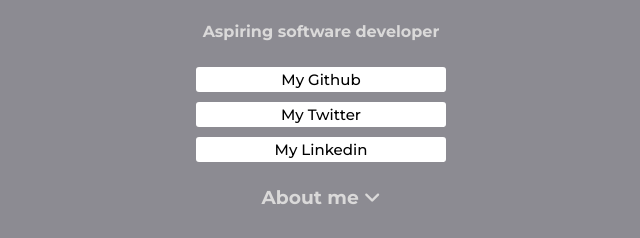
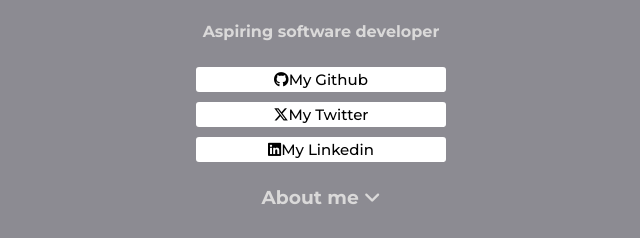
Before and after one commit to CarterrRyan/linktree, a plain HTML site: page index.html in a window 1280 px wide. Shown: the part 172-410 px from the top of the page, 319-959 px from the left. Drawn offline with nearby package versions, Linux system fonts and the light colour scheme; some packages are replaced by stand-ins of ours; a script that the page names is missing.

Commit message:
Added Fa icons to Buttons

```diff
--- a/index.html
+++ b/index.html
@@ -20,9 +20,9 @@
             <H1>My links</H1>
             <img class=avatar v-bind:src="avatar" alt = 'Avatar'>
             <h4> Aspiring software developer</h4>
-            <a v-bind:href=url><button @click="github">My Github</button></a><br>
-            <a v-bind:href=url><button @click="twitter">My Twitter</button></a><br>
-            <a v-bind:href=url><button @click="linkedin">My Linkedin</button></a>
+            <a v-bind:href=url><button @click="github"><i class="fa-brands fa-github"></i>My Github</button></a><br>
+            <a v-bind:href=url><button @click="twitter"><i class="fa-brands fa-x-twitter"></i>My Twitter</button></a><br>
+            <a v-bind:href=url><button @click="linkedin"><i class="fa-brands fa-linkedin"></i>My Linkedin</button></a>
             <h3>
                 About me
                 <i @click="toggleAbout" class="fas fa-angle-down" :class="{'rotate': showAbout, 'rotate-up':!showAbout}"></i>
```
